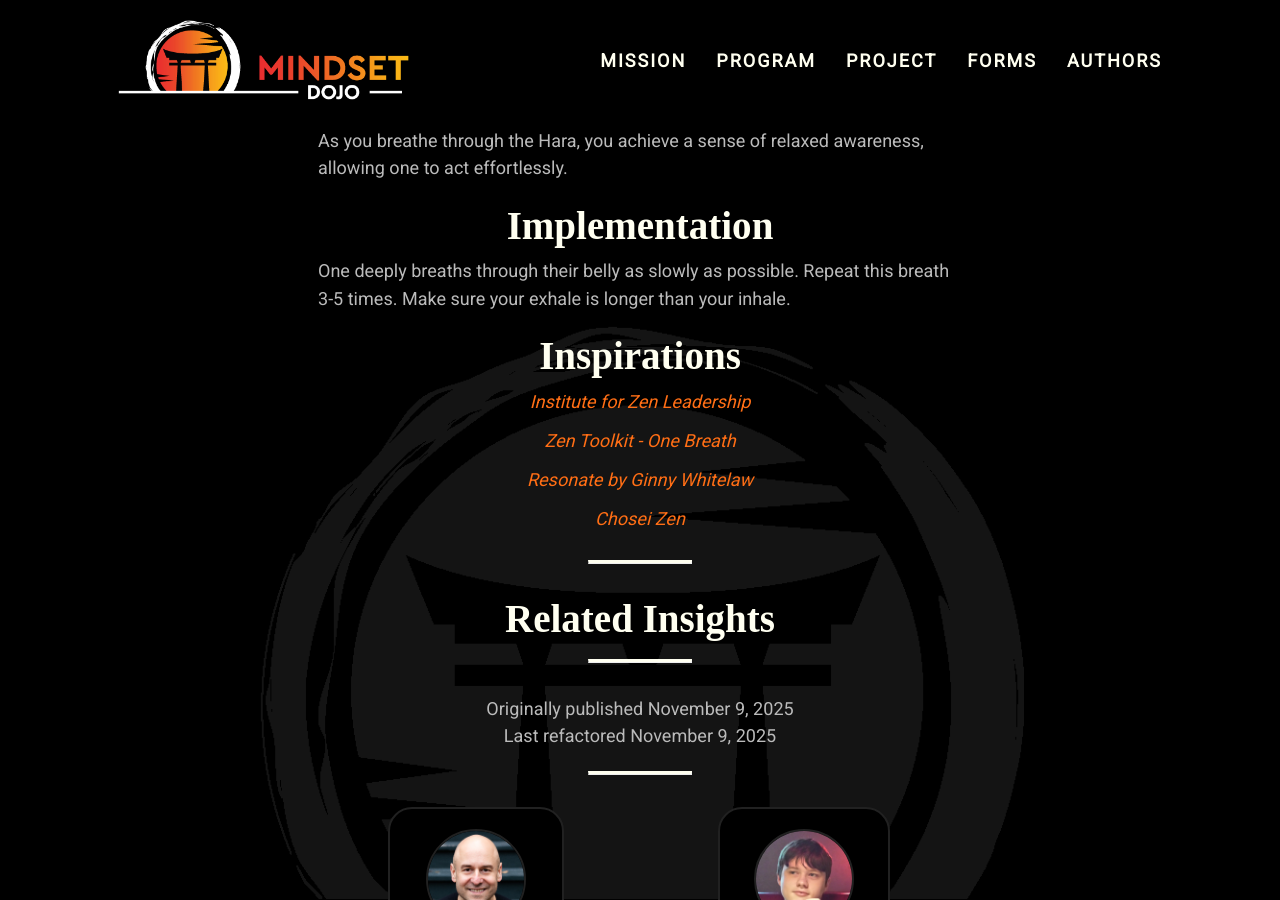
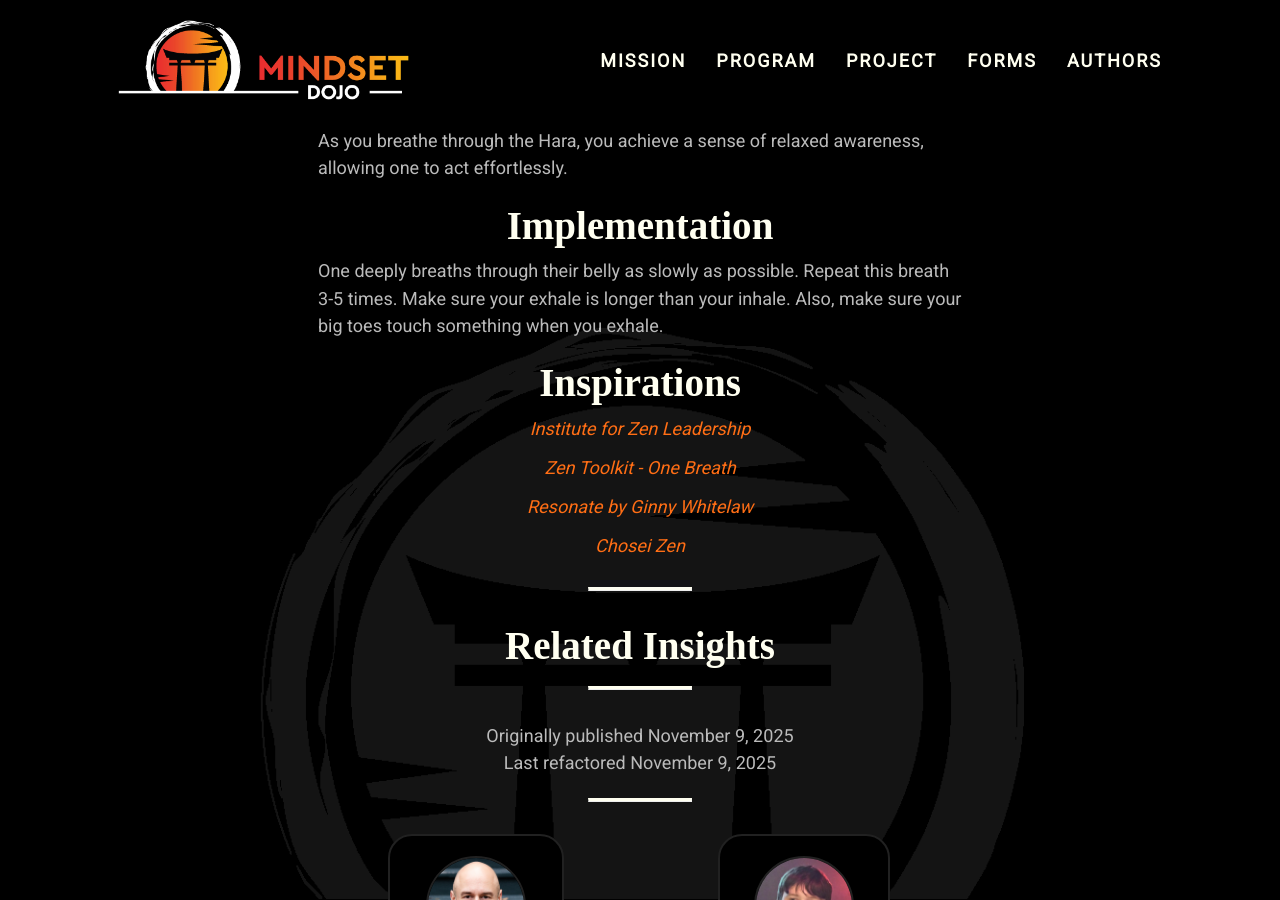
Before and after one commit to mindset-dojo/mindset-dojo.github.io, a Jekyll site: the page built from _forms/one-breath.md, in a window 1280 px wide and 900 px high, scrolled down 343 px. Built offline with Jekyll 4.4.1, drawn with Linux system fonts in a browser that asks for light colours; some web fonts are replaced.

Commit message:
fix(one-breath): implementation section.

```diff
--- a/_forms/one-breath.md
+++ b/_forms/one-breath.md
@@ -20,7 +20,7 @@ As you breathe through the Hara, you achieve a sense of relaxed awareness, allow
 
 ## Implementation
 
-One deeply breaths through their belly as slowly as possible. Repeat this breath 3-5 times. Make sure your exhale is longer than your inhale.
+One deeply breaths through their belly as slowly as possible. Repeat this breath 3-5 times. Make sure your exhale is longer than your inhale. Also, make sure your big toes touch something when you exhale.
 
 ## Inspirations
 
```
